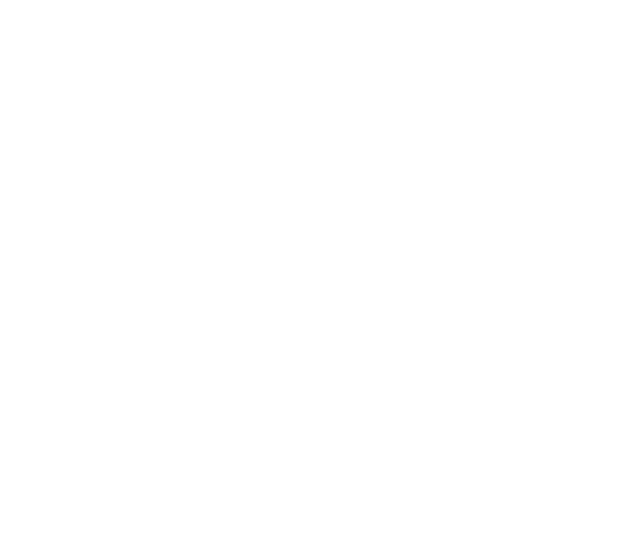
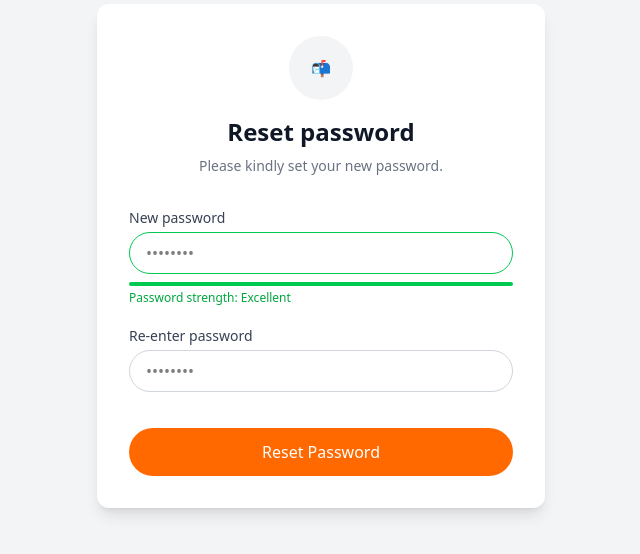
Before and after one commit to Adhityae-506/ToDo_App, a React (Vite) app in the folder frontend/: page /reset-password/1 in a window 1280 px wide. Before the commit this address had no page. Shown: the part 144-698 px from the top of the page, without its empty margins (319-959 px from the left). Built offline with nearby package versions, Linux system fonts and the light colour scheme.

Commit message:
reset Page UI added

```diff
--- /dev/null
+++ b/frontend/src/pages/auth/ResetPassword.jsx
@@ -0,0 +1,78 @@
+import { useState } from "react";
+
+const ResetPassword = () => {
+  const [password, setPassword] = useState("");
+  const [confirm, setConfirm] = useState("");
+
+  return (
+    <div className="min-h-screen bg-gray-100 flex items-center justify-center px-4">
+      <div className="w-full max-w-md bg-white rounded-xl shadow-lg p-8 text-center">
+
+        {/* Icon */}
+        <div className="flex justify-center mb-4">
+          <div className="w-16 h-16 flex items-center justify-center rounded-full bg-gray-100">
+            📬
+          </div>
+        </div>
+
+        {/* Header */}
+        <h1 className="text-2xl font-bold text-gray-900">
+          Reset password
+        </h1>
+        <p className="text-sm text-gray-500 mt-2">
+          Please kindly set your new password.
+        </p>
+
+        {/* Form */}
+        <form className="mt-8 space-y-5">
+
+          {/* New password */}
+          <div className="text-left">
+            <label className="block text-sm font-medium text-gray-700 mb-1">
+              New password
+            </label>
+            <input
+              type="password"
+              value={password}
+              onChange={(e) => setPassword(e.target.value)}
+              placeholder="••••••••"
+              className="w-full rounded-full border border-green-500 px-4 py-2 focus:outline-none focus:ring-2 focus:ring-green-500"
+            />
+
+            {/* Strength bar (UI only) */}
+            <div className="mt-2">
+              <div className="h-1 rounded-full bg-green-500 w-full" />
+              <p className="text-xs text-green-600 mt-1">
+                Password strength: <span className="font-medium">Excellent</span>
+              </p>
+            </div>
+          </div>
+
+          {/* Confirm password */}
+          <div className="text-left">
+            <label className="block text-sm font-medium text-gray-700 mb-1">
+              Re-enter password
+            </label>
+            <input
+              type="password"
+              value={confirm}
+              onChange={(e) => setConfirm(e.target.value)}
+              placeholder="••••••••"
+              className="w-full rounded-full border border-gray-300 px-4 py-2 focus:outline-none focus:ring-2 focus:ring-black"
+            />
+          </div>
+
+          {/* Submit */}
+          <button
+            type="submit"
+            className="w-full mt-4 bg-orange-500 text-white py-3 rounded-full font-medium hover:bg-orange-600 transition"
+          >
+            Reset Password
+          </button>
+        </form>
+      </div>
+    </div>
+  );
+};
+
+export default ResetPassword;
--- a/frontend/src/routes/AppRoutes.jsx
+++ b/frontend/src/routes/AppRoutes.jsx
@@ -3,6 +3,7 @@
 import Login from "../pages/auth/Login";
 import Signup from "../pages/auth/Signup";
 import ForgotPassword from "../pages/auth/ForgotPassword";
+import ResetPassword from "../pages/auth/ResetPassword";
 import Dashboard from "../pages/dashboard/Dashboard";
 
 const AppRoutes = () => {
@@ -13,6 +14,7 @@
                 <Route path="/login" element={<Login />} />
                 <Route path="/signup" element={<Signup />} />
                 <Route path="/forgot-password" element={<ForgotPassword />} />
+                <Route path="/reset-password/:token" element={<ResetPassword />} />
                 <Route path="/dashboard" element={<Dashboard/>}/>
             </Routes>
         </BrowserRouter>
```
